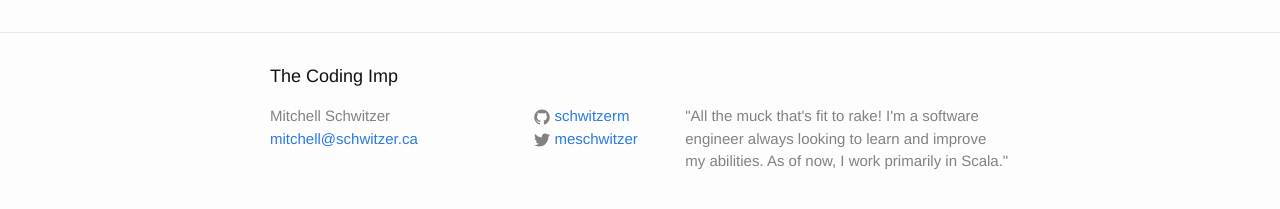
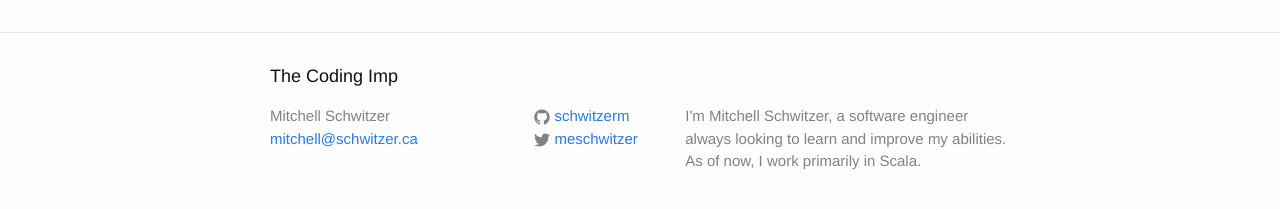
Before and after one commit to schwitzerm/schwitzerm.github.io, a Jekyll site: the page built from index.html, in a window 1280 px wide. Shown: the part 375-584 px from the top of the page. Built offline with Jekyll 4.4.1, drawn with Linux system fonts in a browser that asks for light colours.

Commit message:
change of desc to single liner

```diff
--- a/_config.yml
+++ b/_config.yml
@@ -9,9 +9,8 @@
 title: The Coding Imp
 email: mitchell@schwitzer.ca
 description: > # this means to ignore newlines until "baseurl:"
-  "All the muck that's fit to rake!
-
-  I'm a software engineer always looking to learn and improve my abilities. As of now, I work primarily in Scala."
+  I'm Mitchell Schwitzer, a software engineer always looking to learn and improve my abilities. As of now, I work
+  primarily in Scala.
 baseurl: "" # the subpath of your site, e.g. /blog
 url: "http://schwitzerm.github.io/" # the base hostname & protocol for your site
 author: "Mitchell Schwitzer"
```
